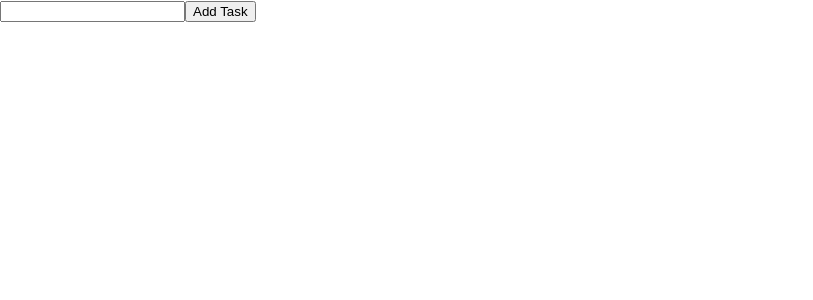
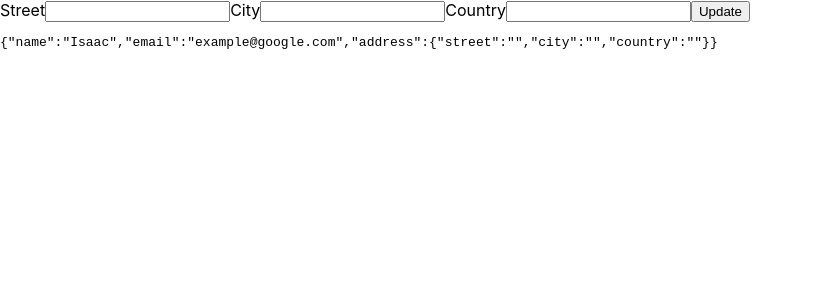
Before and after one commit to IsaacJrTypes/task-manager, a React (Create React App) app: page / in a window 1280 px wide. Shown: the top 300 px of the page, without its empty margins (0-813 px from the left). Built offline with nearby package versions, Linux system fonts and the light colour scheme.

Commit message:
add user profile nested object assignment

```diff
--- a/src/App.js
+++ b/src/App.js
@@ -1,11 +1,13 @@
 //import logo from './logo.svg';
 import './App.css';
-import { TaskManger } from './component/TaskManager';
+import UserProfile from './component/UserProfile';
+
 
 function App() {
+
   return (
     <div>
-      <TaskManger/>
+      <UserProfile />
     </div>
   );
 }
--- a/src/component/TaskManager.js
+++ /dev/null
@@ -1,50 +0,0 @@
-import { useState } from 'react';
-/*
-One way to insure insure immutability is by using the spread syntax to copy content in current state (array or object) to
-a new array or object. Doing so allows for useState to trigger a re-render, as the new iterable will have
-a different memory address, ensuring a change in state.
-*/
-export function TaskManger() {
-    const [tasks, setTasks] = useState([]);
-    const [count, setCount] = useState(0);
-    const [title, setTitle] = useState('');
-    /*
-    Implement a function addTask that adds a new task to the tasks array. Use a unique id for each task (e.g., timestamp or an incrementing number), a title provided by the user, and a completed status initialized to false.
-    */
-    const addTask = () => {
-        const task = { id: count, title: title, completed: false };
-        setTasks([...tasks, task]);
-        setCount(prev => prev + 1);
-    };
-    const toggleTask = (e) => {
-        const toggleId = parseInt(e.target.id);
-        // Use spread syntax to only change completed property
-        const updatedTasks = tasks.map(task => {
-            let obj = task;
-            if (task.id === toggleId) {
-                obj = { ...task, completed: !task.completed };
-            }
-            return obj;
-        });
-        setTasks(updatedTasks);
-    };
-    const handleInput = (e) => {
-        const textInput = e.target.value;
-        setTitle(textInput);
-    };
-
-    return (
-        <>
-            <span><input onChange={handleInput}></input><button onClick={addTask}>Add Task</button></span>
-            {tasks.map((obj) => {
-                return (
-                    <li key={obj.id} >
-                        <input id={obj.id} type='checkbox' checked={obj.completed} onChange={toggleTask}></input>
-                        <pre>{JSON.stringify(obj)}</pre>
-                    </li>
-                );
-            }
-            )}
-        </>
-    );
-}
--- /dev/null
+++ b/src/component/UserProfile.js
@@ -0,0 +1,43 @@
+import { useState } from 'react';
+
+/*
+I made a shallow copy of the profile object and the nested address object to ensure immutability . Creating a new object and spreading old
+properties and values allow for a new object memory location that triggers useState to rerender the application with new values.
+
+*/
+
+export default function UserProfile() {
+    const [profile, setProfile] = useState({ name: "Isaac", email: "example@google.com", address: { street: "", city: "", country: "" } });
+    const [street, setStreet] = useState("");
+    const [city, setCity] = useState("");
+    const [country, setCountry] = useState("");
+
+    const handleStreet = (e) => {
+        //console.log(e.target.value);
+        setStreet(e.target.value);
+    };
+    const handleCity = (e) => {
+        //console.log(e.target.value);
+        setCity(e.target.value);
+    };
+    const handleCountry = (e) => {
+        //console.log(e.target.value);
+        setCountry(e.target.value);
+    };
+    const handleUpdate = () => {
+        setProfile( {...profile, address : {...profile.address,street:street,city:city,country:country}})
+    }
+
+    return (<>
+        <div>
+            <label HTMLFor="street">Street</label>
+            <input type="text" name="street" onChange={handleStreet}></input>
+            <label HTMLFor="city">City</label>
+            <input type="text" name="city" onChange={handleCity}></input>
+            <label HTMLFor="country" onChange={handleCountry}>Country</label>
+            <input type="text" name="country" onChange={handleCountry}></input><button onClick={handleUpdate}>Update</button>
+            <pre>{JSON.stringify(profile)}</pre>
+        </div>
+
+    </>);
+}
```
